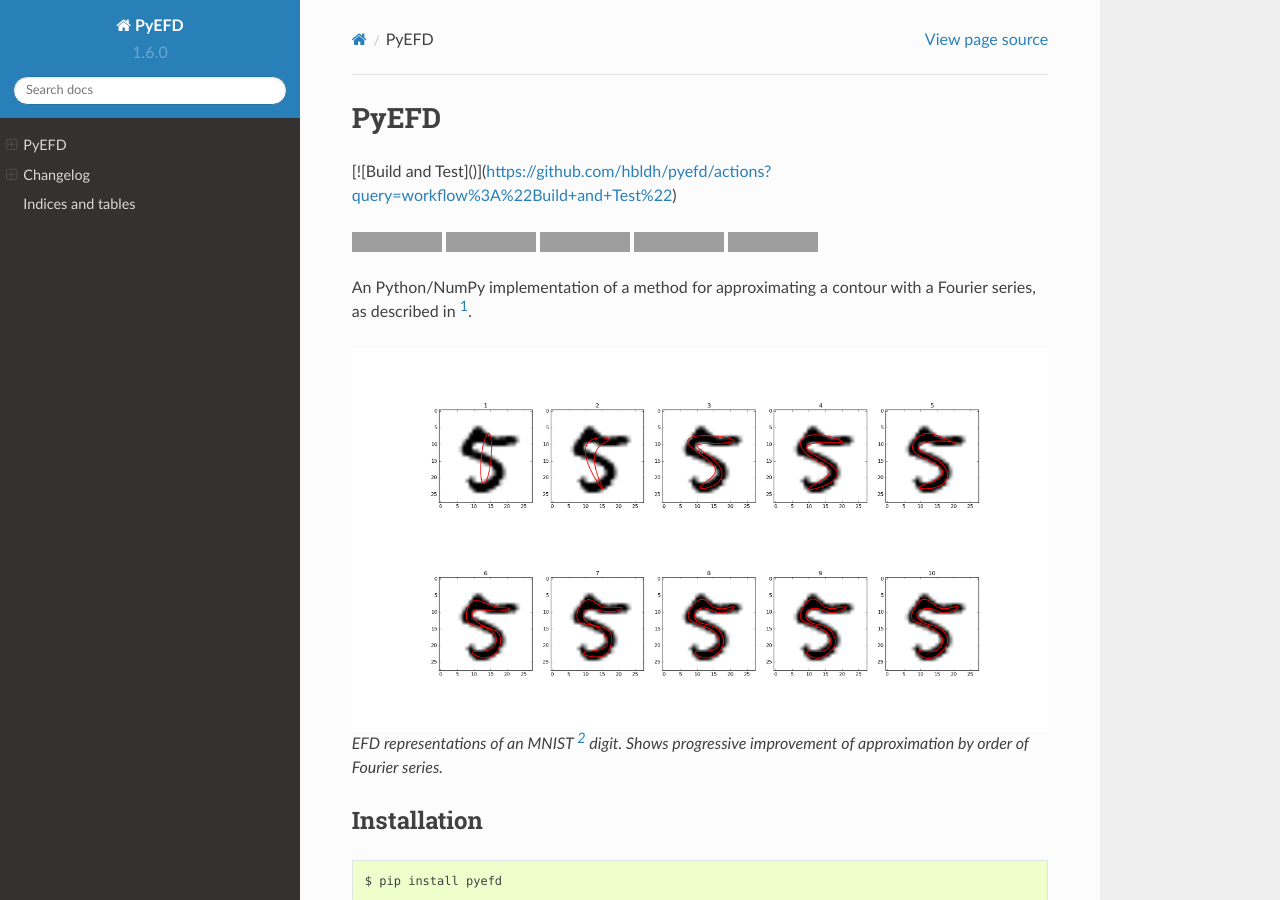
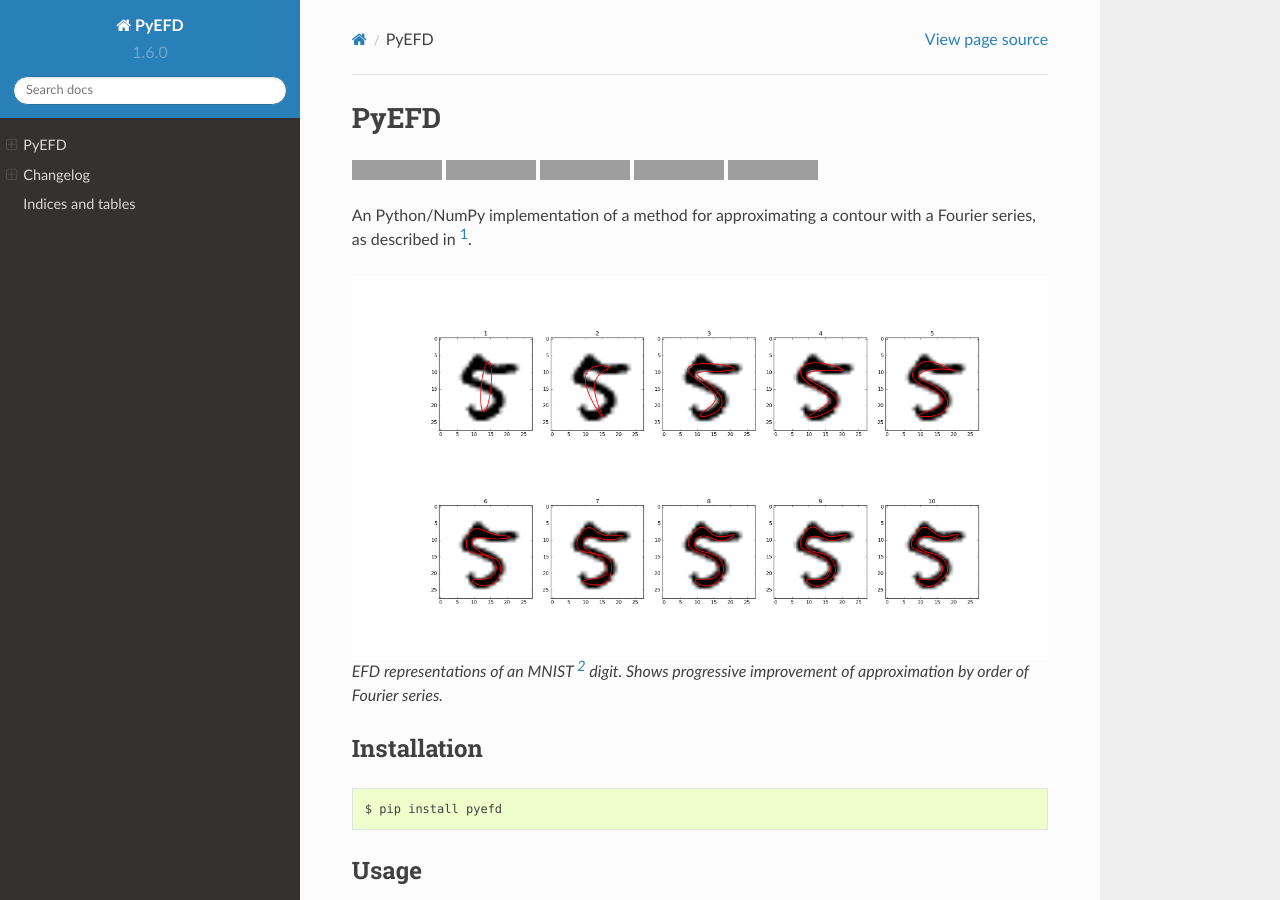
Before and after one commit to hbldh/pyefd, a Sphinx documentation site: the page built from docs/index.rst, in a window 1280 px wide and 900 px high. Built offline with Sphinx 7.4.7 and the Read the Docs theme 2.0.0, drawn with Linux system fonts in a browser that asks for light colours; grey boxes are pictures that could not be loaded.

Commit message:
Docs fix

```diff
--- a/docs/index.rst
+++ b/docs/index.rst
@@ -5,8 +5,6 @@
 
 PyEFD
 =====
-
-[![Build and Test]()](https://github.com/hbldh/pyefd/actions?query=workflow%3A%22Build+and+Test%22)
 
 .. image:: https://github.com/hbldh/pyefd/workflows/Build%20and%20Test/badge.svg
     :target: https://github.com/hbldh/pyefd/actions?query=workflow%3A%22Build+and+Test%22
```
